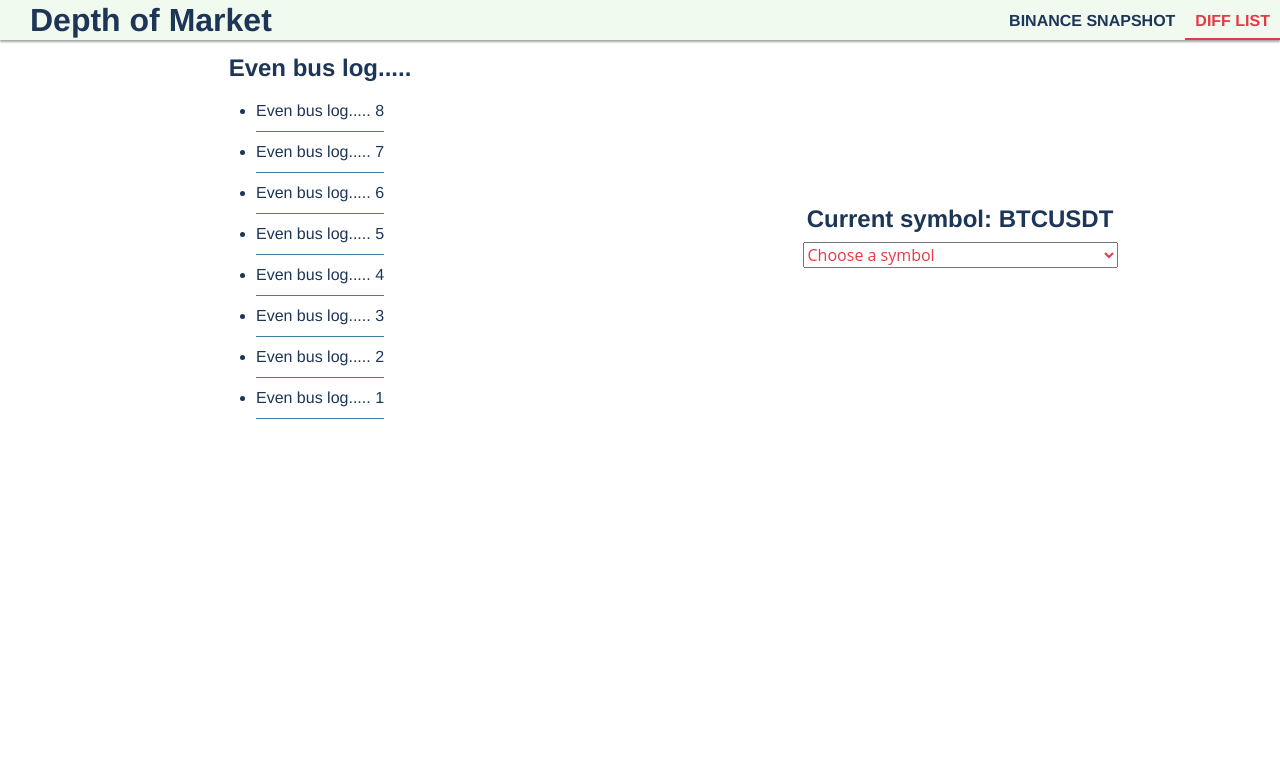
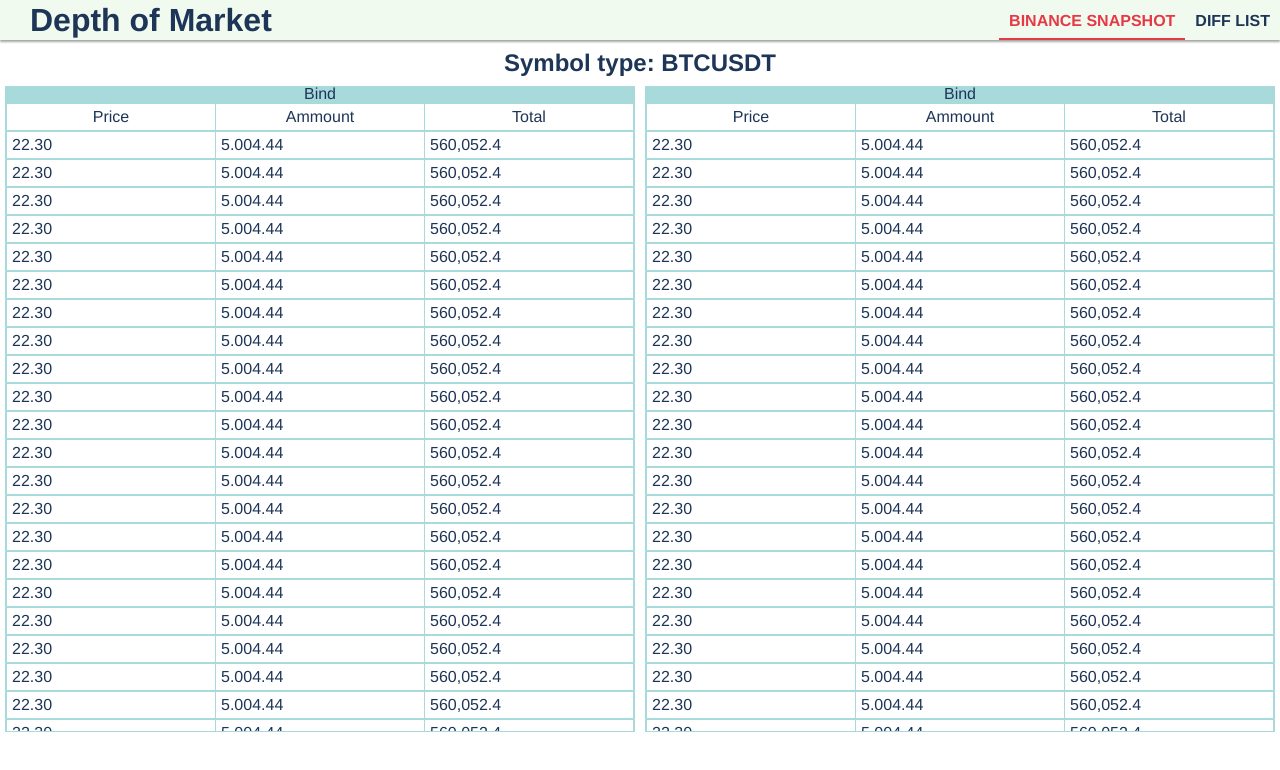
Before and after one commit to VaskoDeGama/BinanceDOM, a Vue app: page / in a window 1280 px wide. Shown: the top 770 px of the page. Built offline with nearby package versions, Linux system fonts and the light colour scheme.

Commit message:
added evenBus and Core

```diff
--- a/src/App.vue
+++ b/src/App.vue
@@ -19,7 +19,7 @@ export default {
   name: 'App',
   data: () => ({
     navTabs: {
-      currentTab: 'DiffList',
+      currentTab: 'BinanceSnapshot',
       tabs: [
           {component: 'BinanceSnapshot', tabName: 'Binance Snapshot'},
           {component: 'DiffList', tabName: 'Diff List'},
@@ -29,7 +29,10 @@ export default {
   computed: {
     currentComponent() {
       return this.navTabs.currentTab
-    }
+    },
+  },
+  created() {
+
   },
   components: {
     NavBar,
--- a/src/assets/scss/blocks/diffList.scss
+++ b/src/assets/scss/blocks/diffList.scss
@@ -2,6 +2,7 @@
   display: flex;
   flex-direction: row;
   justify-content: space-between;
+  align-content: flex-start;
   align-items: center;
 
   &__event-log,
@@ -10,10 +11,11 @@
     padding: 5px;
     display: flex;
     flex-direction: column;
-    justify-content: center;
+    justify-content: flex-start;
     align-items: center;
     margin-bottom: .7rem;
   }
+
 
   &__event-container {
     display: flex;
--- a/src/components/BinanceSnapshot.vue
+++ b/src/components/BinanceSnapshot.vue
@@ -1,6 +1,6 @@
 <template>
   <section class="binance-snapshot">
-    <h2 class="binance-snapshot__symbol-type">Symbol type: BTCUSDT</h2>
+    <h2 class="binance-snapshot__symbol-type">Symbol type: {{ symbol }}</h2>
     <div class="binance-snapshot__wrapper">
 
       <div class="tableContainer">
@@ -1044,5 +1044,16 @@
 <script>
 export default {
   name: 'BinanceSnapshot',
+  data: () => ({
+    symbol: 'BTCUSDT'
+  }),
+  methods: {
+
+  },
+  mounted: function () {
+    this.$bus.$on('changeSymbol', ({symbol}) => {
+      this.symbol = symbol
+    })
+  }
 }
 </script>
--- a/src/components/DiffList.vue
+++ b/src/components/DiffList.vue
@@ -1,22 +1,19 @@
 <template>
   <section class="diff-list">
     <div class="diff-list__event-log">
-      <h3 class="diff-list__title">Even bus log.....</h3>
-      <ul class="diff-list__event-container">
-        <li>Even bus log..... 1</li>
-        <li>Even bus log..... 2</li>
-        <li>Even bus log..... 3</li>
-        <li>Even bus log..... 4</li>
-        <li>Even bus log..... 5</li>
-        <li>Even bus log..... 6</li>
-        <li>Even bus log..... 7</li>
-        <li>Even bus log..... 8</li>
+      <h3 class="diff-list__title">Even bus log:</h3>
+      <ul v-if="logs.length > 0" class="diff-list__event-container">
+        <li
+            v-for="(log, index) in logs"
+            :key="'log-' + index"
+        >{{log}}</li>
       </ul>
+      <span v-else>There are no logs yet</span>
     </div>
     <div class="diff-list__select-symbol">
-      <h3 class="diff-list__title" >Current symbol: BTCUSDT </h3>
+      <h3 class="diff-list__title" >Current symbol: {{currentSymbol}} </h3>
       <label for="symbolSelect"></label>
-      <select id="symbolSelect" class="diff-list__select">
+      <select id="symbolSelect" class="diff-list__select" v-model="currentSymbol">
         <option disabled="disabled" selected="selected">Choose a symbol</option>
         <option
             v-for="(item, index) in options"
@@ -30,11 +27,34 @@
 </template>
 
 <script>
+const timeToFormat = (date) => {
+  return new Intl.DateTimeFormat("ru", {
+    year: "numeric",
+    month: "numeric",
+    day: "numeric",
+    hour: "numeric",
+    minute: "numeric",
+    second: "numeric"
+  }).format(date);
+}
+
 export default {
   name: 'DiffList',
   data: () => ({
     options: ["BTCUSDT", "BNBBTC", "ETHBTC"],
-    currentSymbol: "BTCUSDT"
+    currentSymbol: "BTCUSDT",
+    logs: []
   }),
+  mounted() {
+    this.$bus.$on('changeSymbol', ({type}) => {
+      this.logs.push(`${timeToFormat(Date.now())}: Action Type: ${type}`)
+    })
+
+  },
+  watch: {
+    currentSymbol(symbol) {
+      this.$bus.$emit('changeSymbol', {symbol, type: 'changeSymbol'})
+    }
+  }
 }
 </script>
--- a/src/main.js
+++ b/src/main.js
@@ -1,10 +1,19 @@
 import Vue from 'vue'
 import App from './App.vue'
+import appCore from './plugins/appCore'
+import eventBus from './plugins/eventBus'
+import API from './plugins/API'
 import 'reset-css';
 import './assets/scss/styles.scss'
 import './assets/js/app.js'
 
 Vue.config.productionTip = false
+Vue.use(appCore)
+Vue.registerPlugin(API)
+Vue.registerPlugin(eventBus)
+
+
+
 
 new Vue({
   render: h => h(App),
--- /dev/null
+++ b/src/plugins/API.js
@@ -0,0 +1,11 @@
+export default {
+  install(Vue) {
+    Vue.prototype.$get = function () {
+      console.log('get vue API')
+    }
+    Vue.prototype.$subscribe = function () {
+      console.log('subscribe vue API')
+    }
+  }
+
+}
--- /dev/null
+++ b/src/plugins/appCore.js
@@ -0,0 +1,7 @@
+export default {
+  install(Vue) {
+    Vue.registerPlugin = function (plugin) {
+      Vue.use(plugin)
+    }
+  }
+}
--- /dev/null
+++ b/src/plugins/eventBus.js
@@ -0,0 +1,5 @@
+export default {
+  install(Vue) {
+    Vue.prototype.$bus = new Vue()
+  }
+}
```
